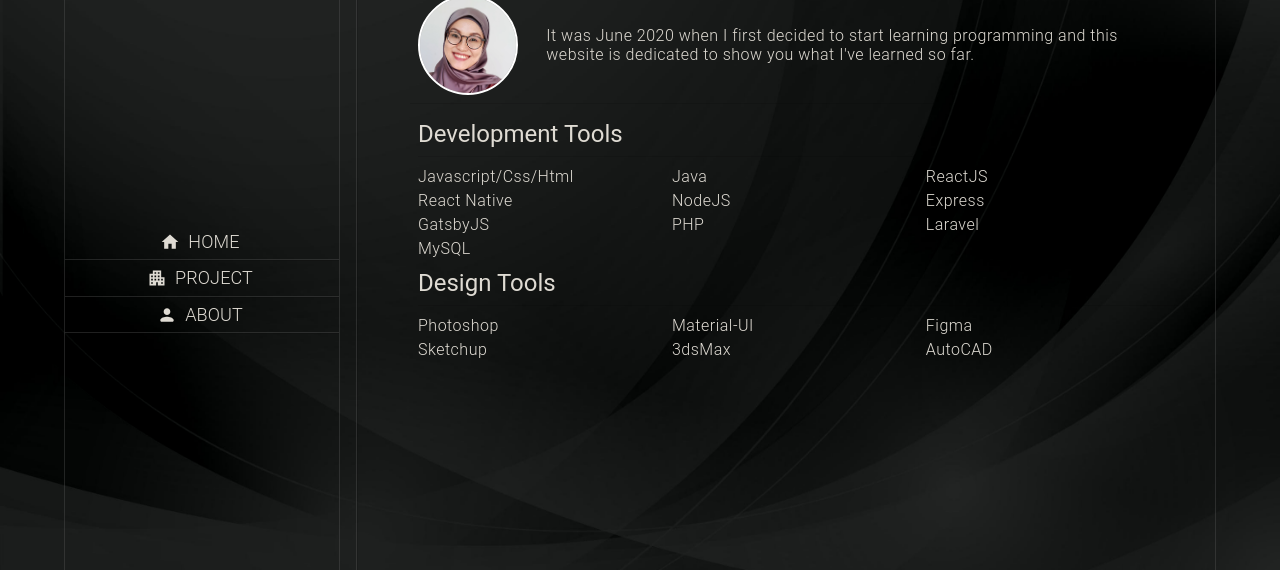
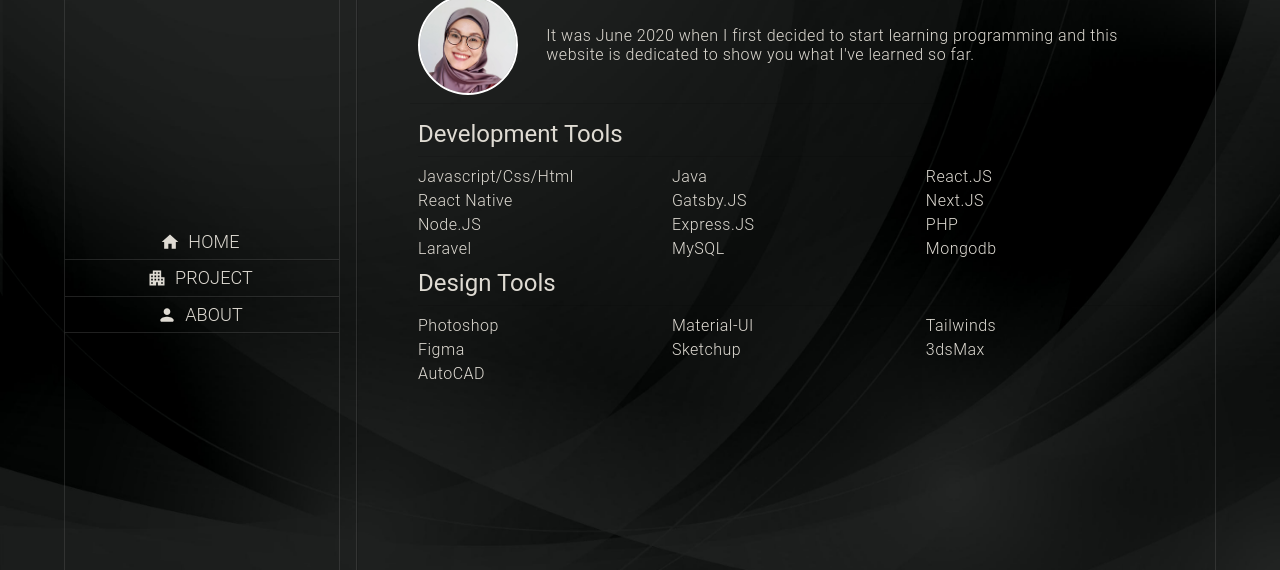
Before and after one commit to RizaHariati/GatsbyPortFolio, a Gatsby site: page /about in a window 1280 px wide. Shown: the part 108-678 px from the top of the page. Built offline with nearby package versions, Linux system fonts and the light colour scheme; Gatsby itself is replaced by a stand-in of ours.

Commit message:
Fixing data detail

```diff
--- a/src/data/data.js
+++ b/src/data/data.js
@@ -6,7 +6,7 @@
     title: "RS. Urip Sumoharjo",
     imageLink: "Web1",
     text: [
-      "A website design for a local hospital in Bandar Lampung. Inspired by Mayo Clinic's website. A very simple design, easy-to-use, informative but not too crowded with too many useless details.",
+      "A website design proposal for a local hospital in Bandar Lampung. Inspired by Mayo Clinic's website. A very simple design, easy-to-use, informative but not too crowded with too many useless details.",
       "The core of this website design is Next.JS, supported by Redux ToolkitFormik, Yup, React leaflet and Tailwinds",
     ],
     images: ["urip-website", "urip-phone"],
@@ -18,7 +18,7 @@
     title: "RS.Urip Sumoharjo API",
     imageLink: "Web2",
     text: [
-      "An API documentation site providing data for RS Urip Sumoharjo website. Made using Node.JS, Express.JS and Swagger UI.",
+      "A fake API documentation site providing data for RS Urip Sumoharjo website. Made using Node.JS, Express.JS and Swagger UI.",
       "I'm using MongoDB as NoSQL database program with the help of Mongoose library  ",
     ],
     images: ["urip-api-website", "urip-api-phone"],
@@ -86,14 +86,16 @@
     tools: [
       "Javascript/Css/Html",
       "Java",
-      "ReactJS",
+      "React.JS",
       "React Native",
-      "NodeJS",
-      "Express",
-      "GatsbyJS",
+      "Gatsby.JS",
+      "Next.JS",
+      "Node.JS",
+      "Express.JS",
       "PHP",
       "Laravel",
       "MySQL",
+      "Mongodb",
     ],
   },
   {
@@ -102,6 +104,7 @@
     tools: [
       "Photoshop",
       "Material-UI",
+      "Tailwinds",
       "Figma",
       "Sketchup",
       "3dsMax",
```
